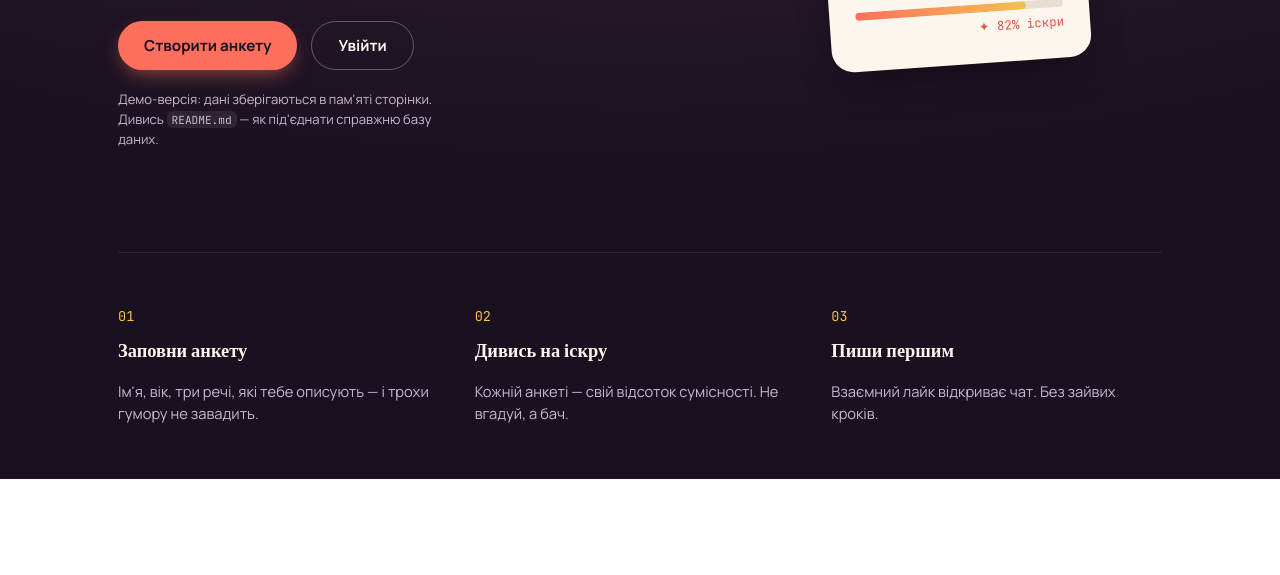
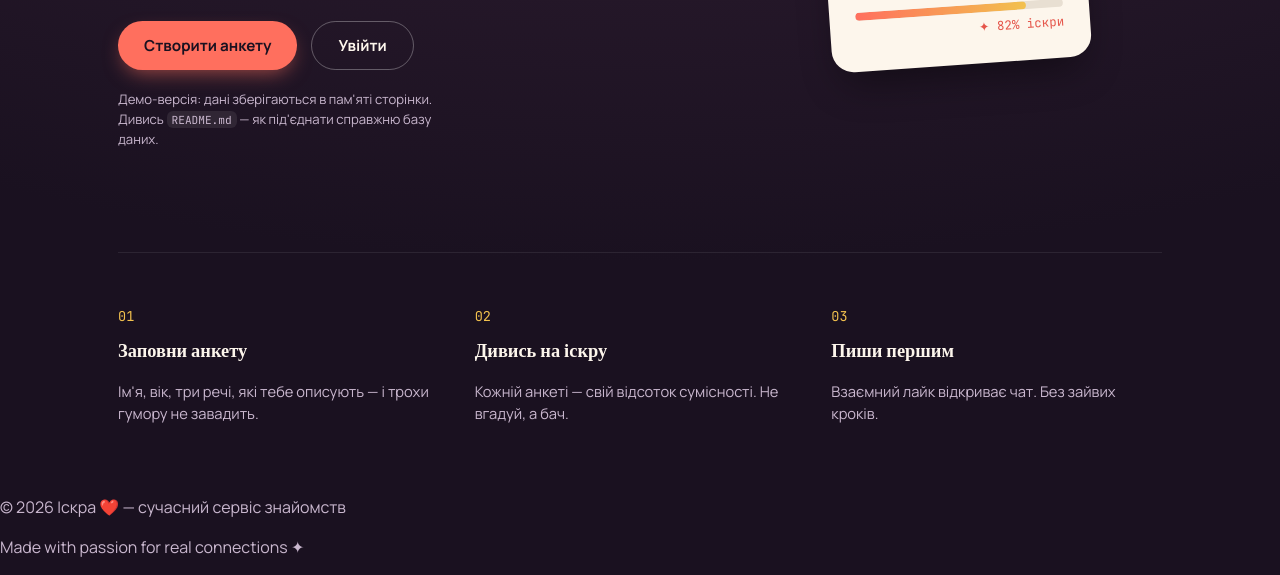
Before and after one commit to sosaulenko-alt/Dating-service, a website: page iskra/src/index.html in a window 1280 px wide. Shown: the part 465-1040 px from the top of the page. Before the commit the page ends 944 px from the top, so only its background shows below. Drawn offline with Linux system fonts and the light colour scheme.

Commit message:
Improve footer section

```diff
--- a/iskra/src/index.html
+++ b/iskra/src/index.html
@@ -164,8 +164,13 @@
 </section>
 
 <div id="toast" class="toast" role="status" aria-live="polite"></div>
-
 <script src="js/api.js"></script>
 <script src="js/app.js"></script>
+
+<footer class="site-footer">
+  <p>© 2026 Іскра ❤️ — сучасний сервіс знайомств</p>
+  <p>Made with passion for real connections ✦</p>
+</footer>
+
 </body>
 </html>
```
